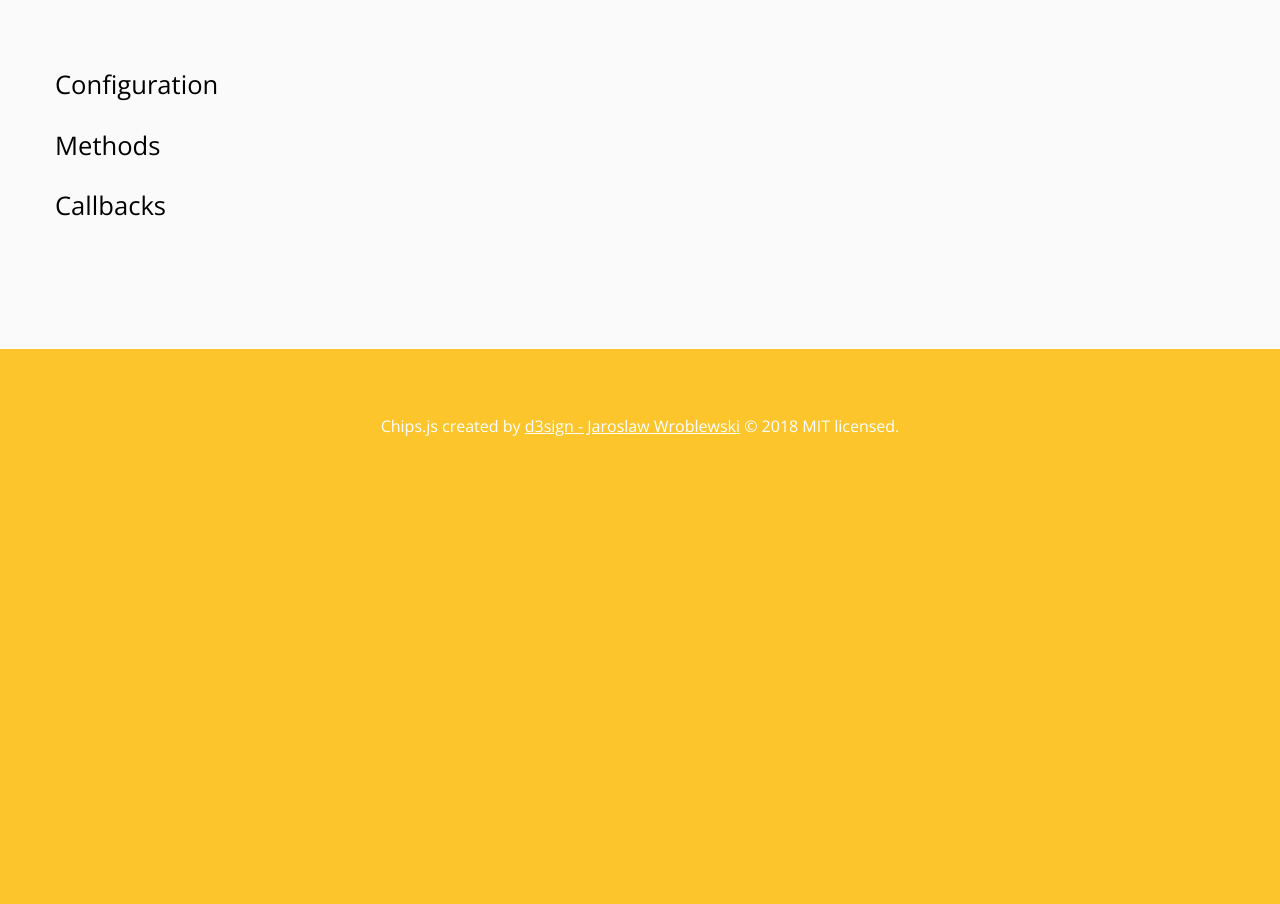
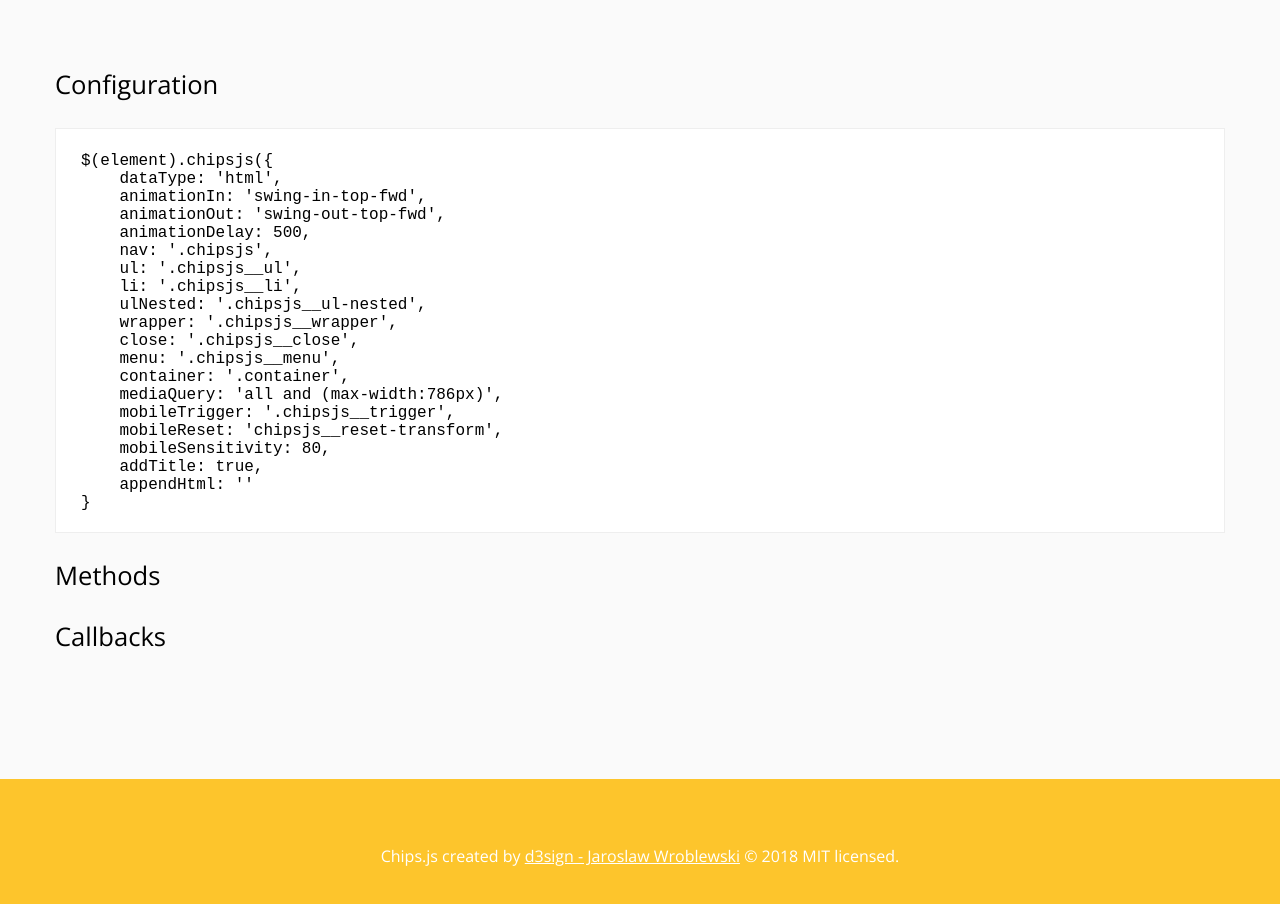
Before and after one commit to jaroslawwroblewski/chipsjs, a website with bundled scripts: page index.html in a window 1280 px wide. Shown: the part 3620-4524 px from the top of the page. Before the commit the page ends 4123 px from the top, so only its background shows below. Built offline with nearby package versions, Linux system fonts and the light colour scheme.

Commit message:
update readme

```diff
--- a/index.html
+++ b/index.html
@@ -223,6 +223,32 @@
                 <div class="u-padding-top-xl u-padding-xl">
                     <h2 class="u-title-h2">Documentation</h2>
                     <h3>Configuration</h3>
+<pre>
+<code>
+$(element).chipsjs({
+    dataType: 'html',
+    animationIn: 'swing-in-top-fwd',
+    animationOut: 'swing-out-top-fwd',
+    animationDelay: 500,
+    nav: '.chipsjs',
+    ul: '.chipsjs__ul',
+    li: '.chipsjs__li',
+    ulNested: '.chipsjs__ul-nested',
+    wrapper: '.chipsjs__wrapper',
+    close: '.chipsjs__close',
+    menu: '.chipsjs__menu',
+    container: '.container',
+    mediaQuery: 'all and (max-width:786px)',
+    mobileTrigger: '.chipsjs__trigger',
+    mobileReset: 'chipsjs__reset-transform',
+    mobileSensitivity: 80,
+    addTitle: true,
+    appendHtml: '<div class="chipsjs__wrapper">' +
+                '<button class="chipsjs__close"><span class="u-acc-hide">Close</span></button>' +
+                '<div class="chipsjs__menu"><div class="container"></div></div></div>'
+}
+</code>
+</pre>
                     <h3>Methods</h3>
                     <h3>Callbacks</h3>
                 </div>
--- a/package.json
+++ b/package.json
@@ -11,7 +11,7 @@
   "devDependencies": {
     "gulp": "^3.9.1",
     "gulp-cssmin": "^0.2.0",
-    "gulp-rename": "^1.2.3",
-    "gulp-sass": "^4.0.1"
+    "gulp-rename": "^1.4.0",
+    "gulp-sass": "^4.0.2"
   }
 }
```
Also changed, not shown: readme.md, src/img/image.png (added), 1 other file.
